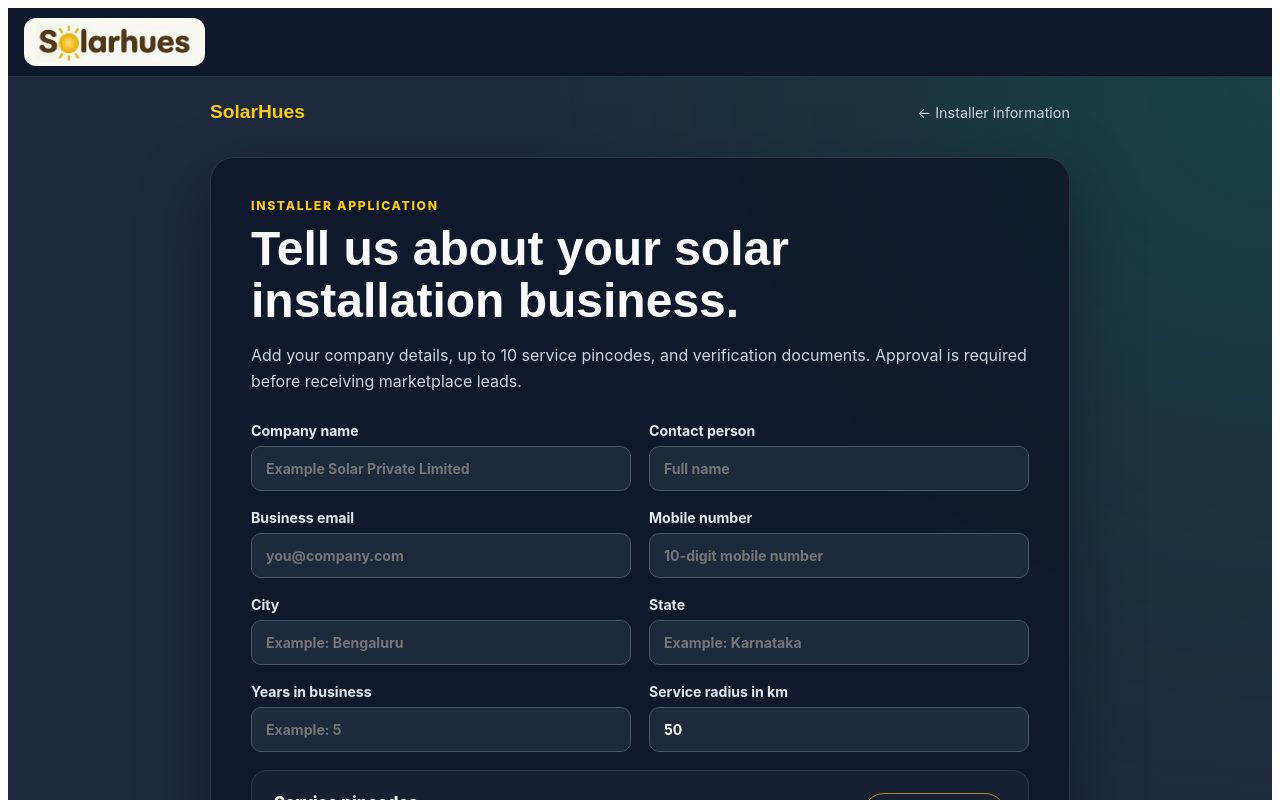
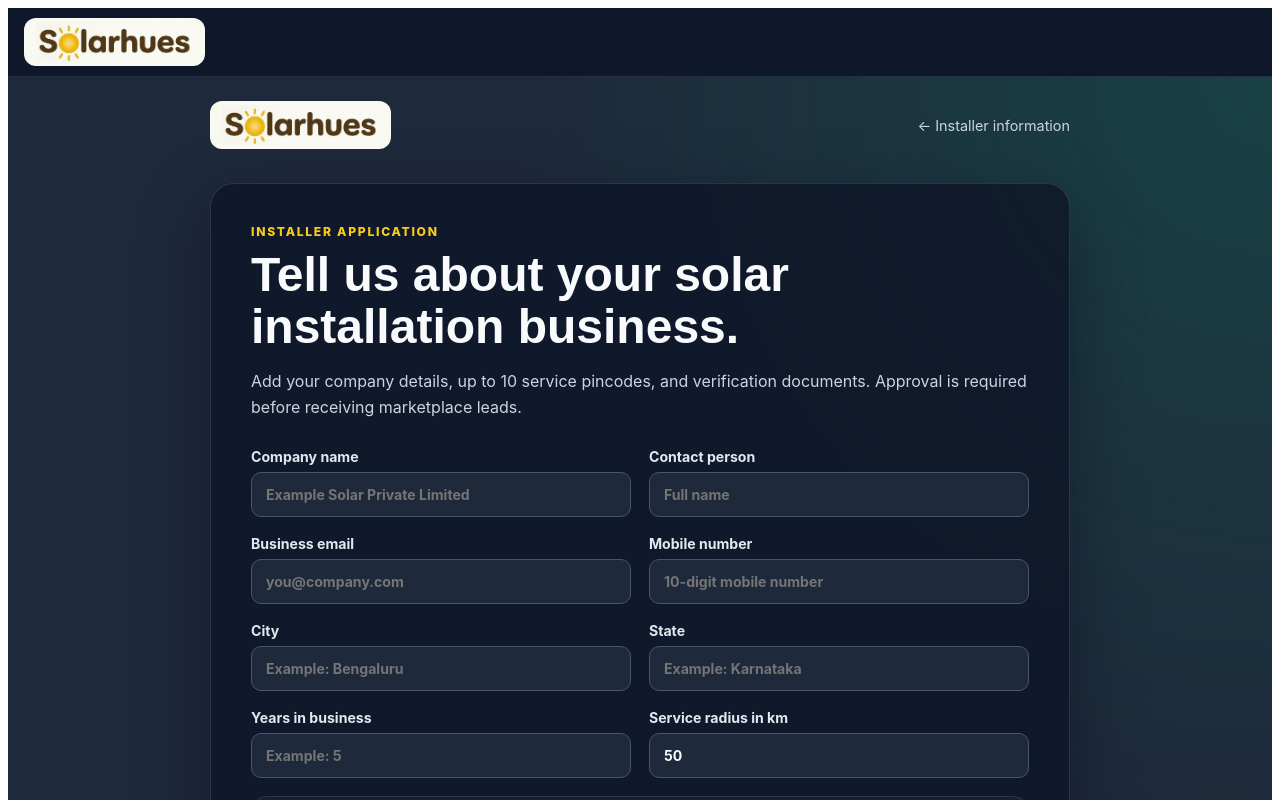
Before and after one commit to Solarhues/Solarhues-site, a Next.js app: page /vendor-apply/form in a window 1280 px wide. Shown: the top 800 px of the page. Built offline with nearby package versions, Linux system fonts and the light colour scheme.

Commit message:
Replace SolarHues link with Logo component
Replaced the SolarHues link with a Logo component.

```diff
--- a/app/vendor-apply/form/page.js
+++ b/app/vendor-apply/form/page.js
@@ -2,6 +2,7 @@
 
 import { useState } from 'react';
 import Link from 'next/link';
+import Logo from '../../../components/Logo';
 
 const MAX_PINCODES = 10;
 
@@ -198,18 +199,7 @@ export default function VendorApplicationPage() {
             marginBottom: '34px',
           }}
         >
-          <Link
-            href="/"
-            style={{
-              color: '#facc15',
-              fontFamily: '"Space Grotesk", Arial, sans-serif',
-              fontSize: '1.2rem',
-              fontWeight: 800,
-              textDecoration: 'none',
-            }}
-          >
-            SolarHues
-          </Link>
+         <Logo />
 
           <Link
             href="/vendor-apply"
```
